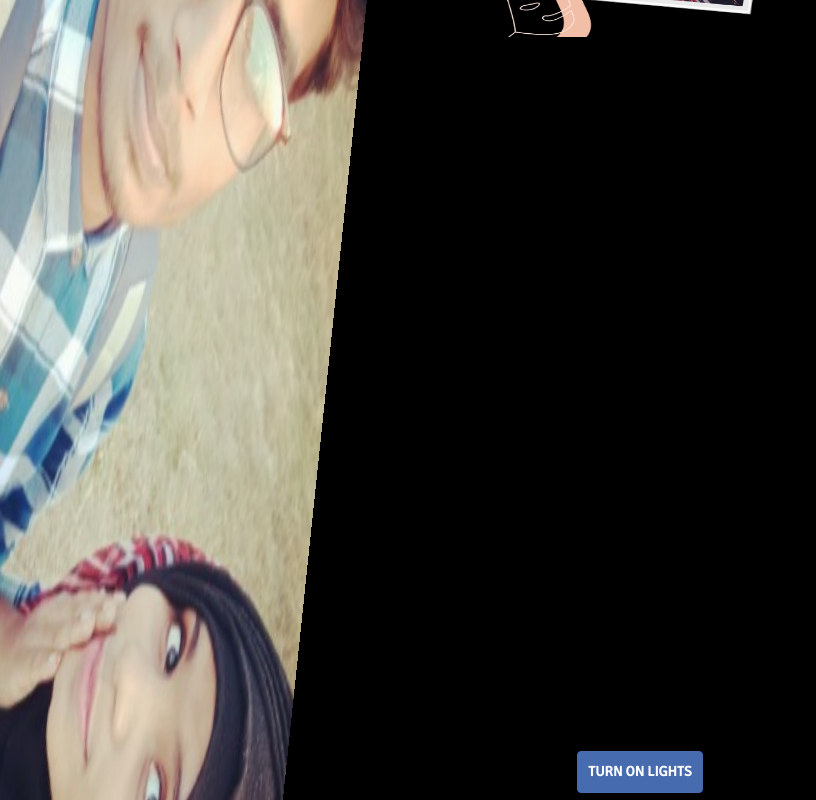
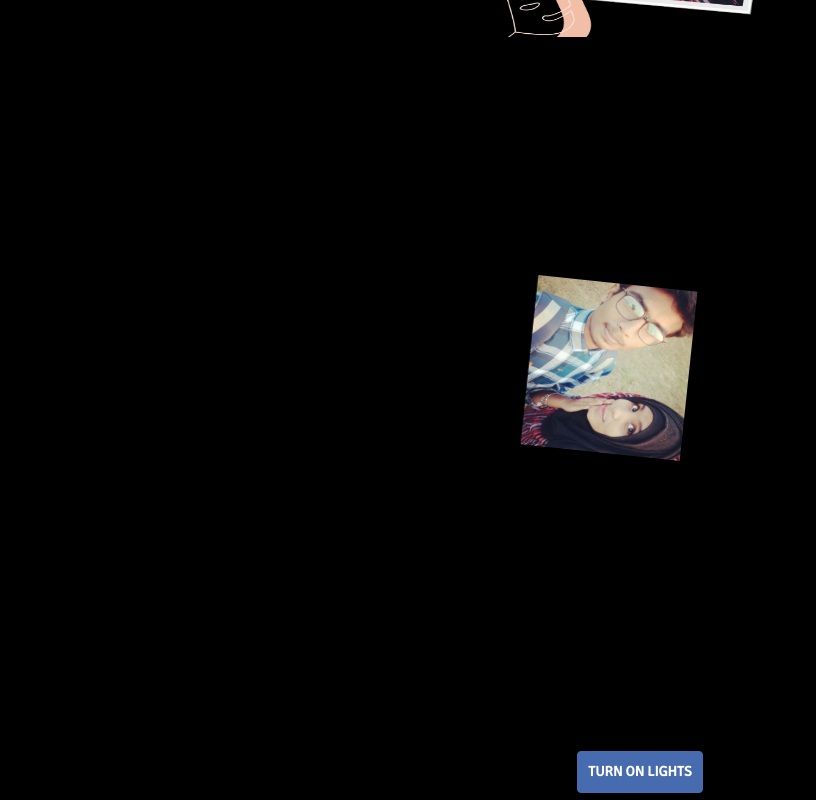
Before and after one commit to 0mehedihasan/Happy-Birthday-to-you, a website: page index.html in a window 1280 px wide. Shown: the whole page, without its empty margins (0-816 px from the left). Drawn offline with nearby package versions, Linux system fonts and the light colour scheme.

Commit message:
Update index.html

```diff
--- a/index.html
+++ b/index.html
@@ -103,7 +103,7 @@
 			</div>
 		</div>
 	<div class="flier">
-<img src="rubi1.jpg" height="400" width="100%" class="balloon-border1">
+<img src="rubi1.jpg" height="160" width="170" class="balloon-border1">
 </div>
 
 		<div class="row message">
```
